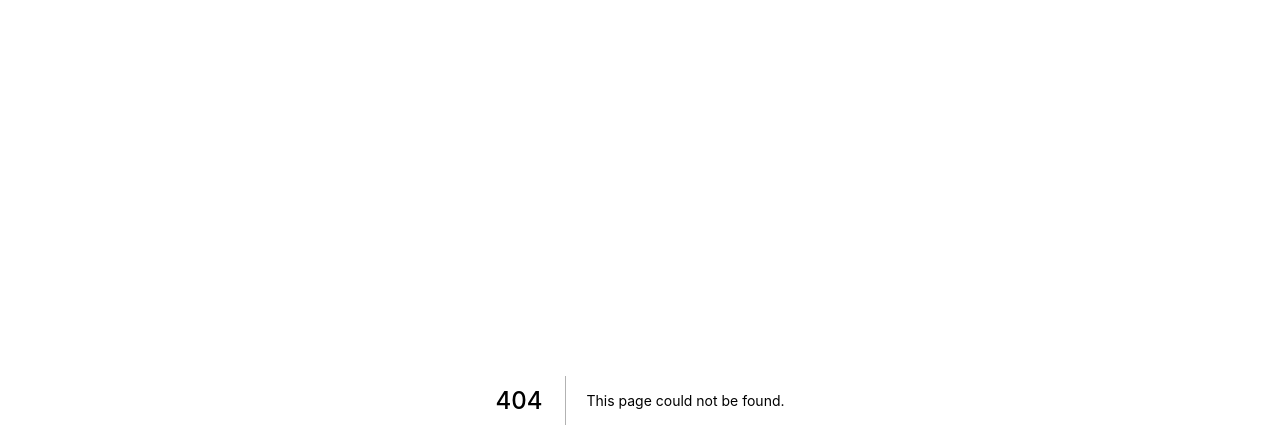
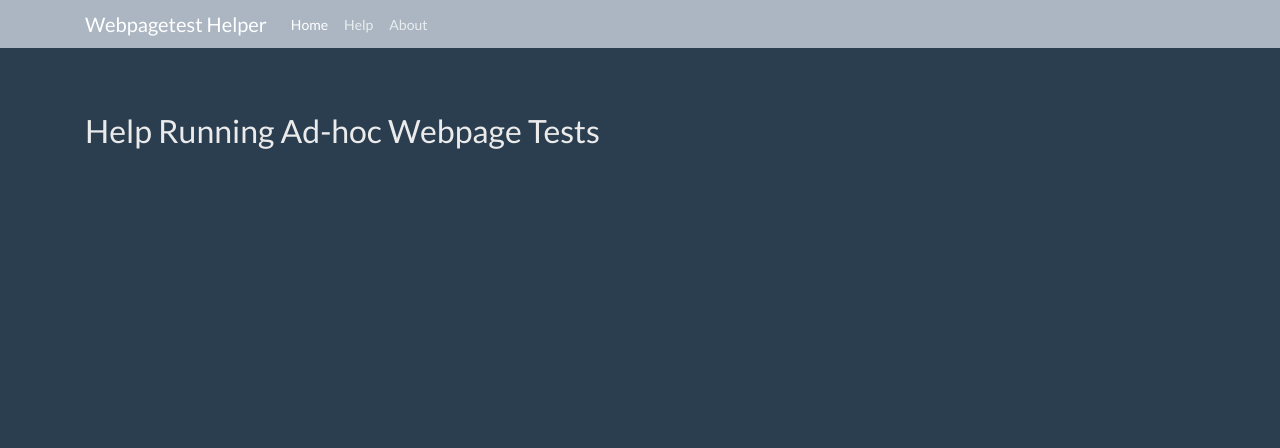
Before and after one commit to bbhagan/wpt-adhoc, a Next.js app: page /help in a window 1280 px wide. Before the commit this address had no page. Shown: the top 448 px of the page. Built offline with nearby package versions, Linux system fonts and the light colour scheme.

Commit message:
Additional pages

```diff
--- a/components/Masthead.js
+++ b/components/Masthead.js
@@ -9,6 +9,27 @@
 						<Link href="/">
 							<a className="navbar-brand">Webpagetest Helper</a>
 						</Link>
+						<div className="collapse navbar-collapse" id="navbarColor01">
+							<ul className="navbar-nav mr-auto">
+								<li className="nav-item active">
+									<Link href="/">
+										<a className="nav-link">
+											Home <span class="sr-only">(current)</span>
+										</a>
+									</Link>
+								</li>
+								<li className="nav-item">
+									<Link href="/help">
+										<a className="nav-link">Help</a>
+									</Link>
+								</li>
+								<li className="nav-item">
+									<Link href="/about">
+										<a className="nav-link">About</a>
+									</Link>
+								</li>
+							</ul>
+						</div>
 					</div>
 				</nav>
 			</div>
--- /dev/null
+++ b/pages/help.js
@@ -0,0 +1,19 @@
+import StandardLayout from "../layouts/StandardLayout";
+
+class help extends React.Component {
+	render() {
+		return (
+			<StandardLayout>
+				<div className="helpPageContainer">
+					<div className="container">
+						<div className="wptah-section clearfix">
+							<h2>Help Running Ad-hoc Webpage Tests</h2>
+						</div>
+					</div>
+				</div>
+			</StandardLayout>
+		);
+	}
+}
+
+export default help;
--- a/pages/index.js
+++ b/pages/index.js
@@ -1,9 +1,8 @@
-import React from "react";
 import TestConfiguration from "../components/testConfiguration/TestConfiguration";
 import StandardLayout from "../layouts/StandardLayout";
 import TestResults from "../components/results/TestResults";
 
-class App extends React.Component {
+class index extends React.Component {
 	constructor(props) {
 		super(props);
 		this.state = {
@@ -69,4 +68,4 @@
 	}
 }
 
-export default App;
+export default index;
```
Also changed, not shown: pages/about.js (added, +19 -0 lines).
